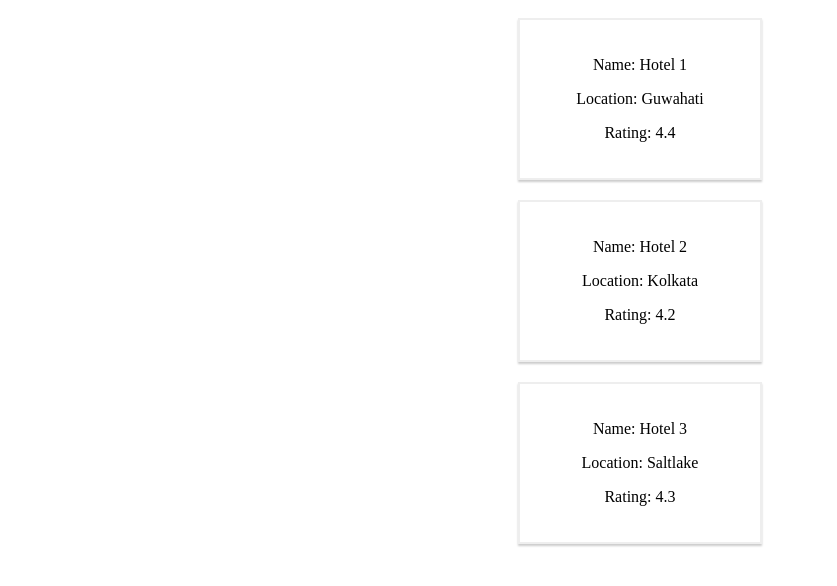
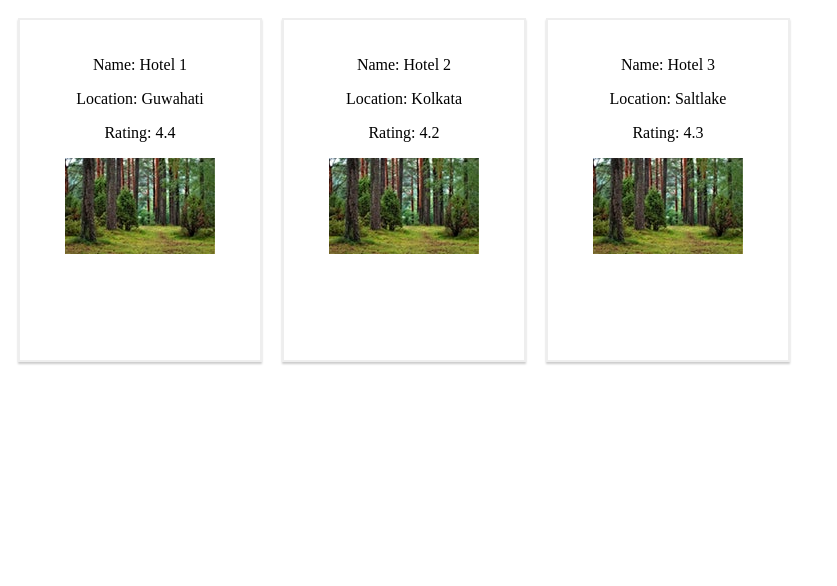
Before and after one commit to dagrtaru/HotelNodeJS, a React (Create React App) app: page / in a window 1280 px wide. Shown: the top 586 px of the page, without its empty margins (0-837 px from the left). Built offline with nearby package versions, Linux system fonts and the light colour scheme.

Commit message:
Update HotelItem.js

```diff
--- a/src/components/HotelItem.js
+++ b/src/components/HotelItem.js
@@ -1,4 +1,5 @@
-import React, { Component } from 'react'
+import React, { Component } from 'react';
+import Forest from './../forest.jpg';
 
 export class HotelItem extends Component {
     render() {
@@ -8,6 +9,7 @@ export class HotelItem extends Component {
                 <p>Name: {this.props.hotel.name}</p>
                 <p>Location: {this.props.hotel.location}</p>
                 <p>Rating: {this.props.hotel.rating}</p>
+                <img src = {Forest}/>
             </div>
             </div>
         )
@@ -15,6 +17,7 @@ export class HotelItem extends Component {
 }
 
 const styleMain = {
+    display : "inline-block",
     textAlign : "center"
 }
 
@@ -25,7 +28,8 @@ const styleHotel = {
     boxShadow : "0 2px 2px #ccc",
     background : "white",
     width : "200px",
+    height : "300px",
     padding : "20px",
 }
 
-export default HotelItem
+export default HotelItem;
```
